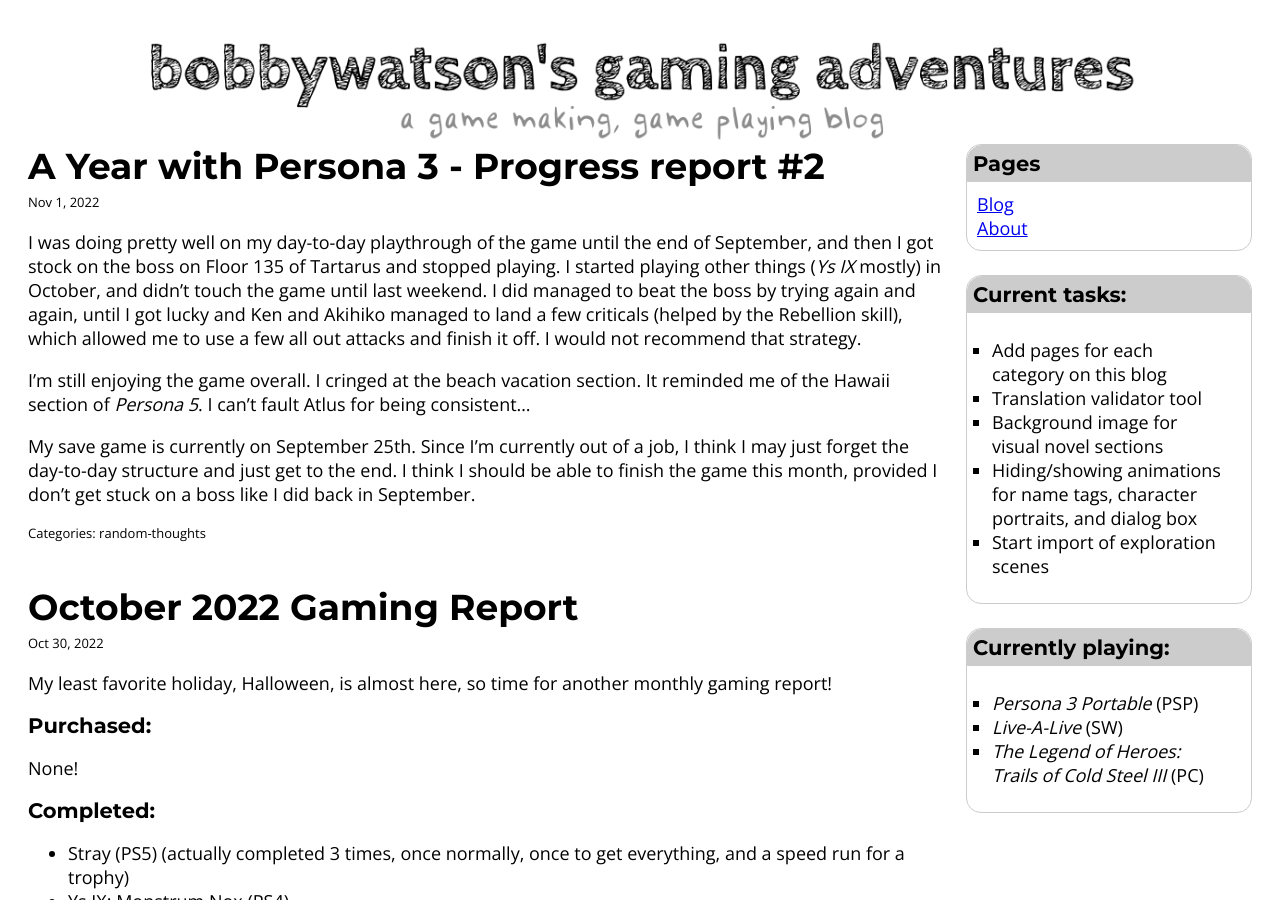
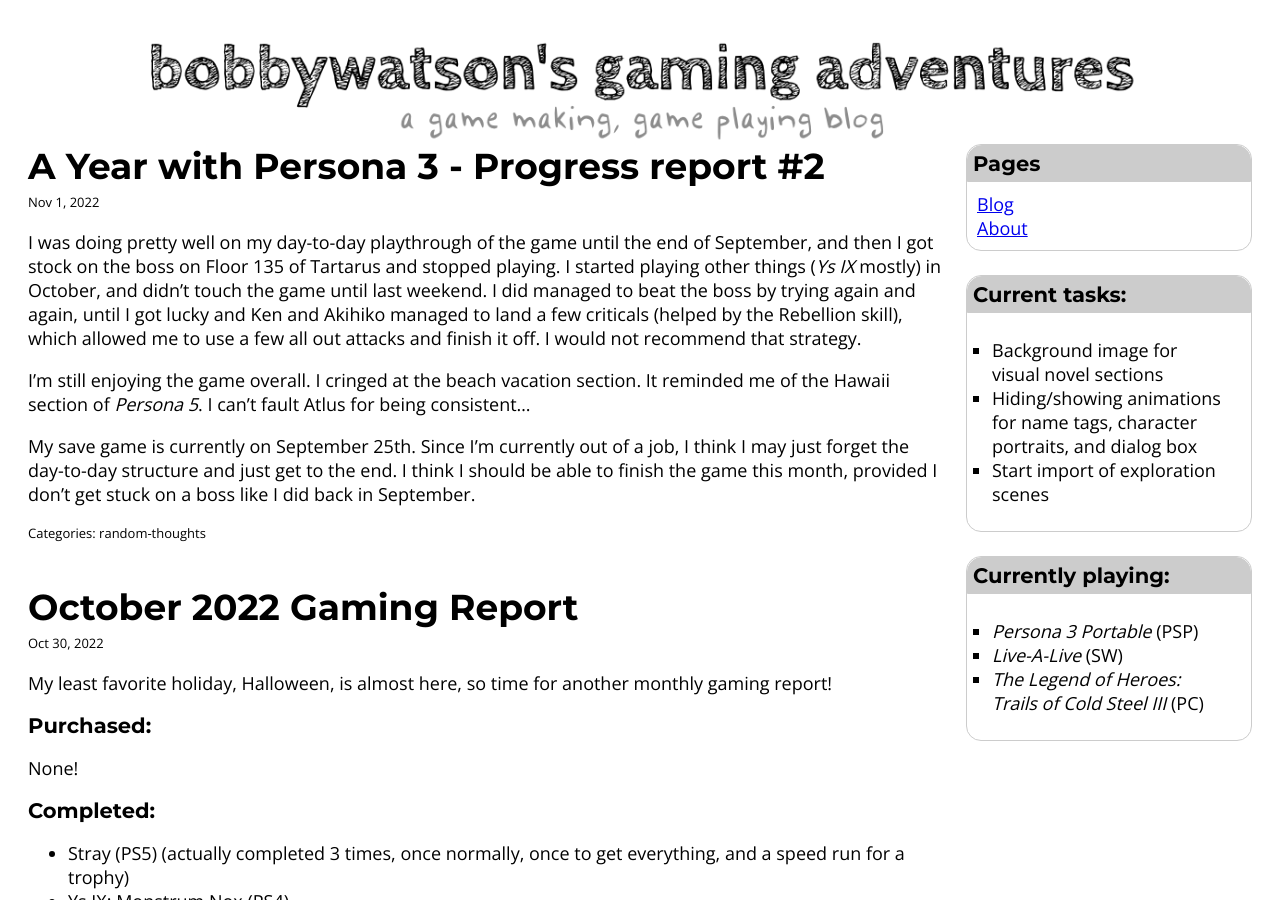
Before and after one commit to bobbywatson100/bobbywatson100.github.io, a Jekyll site: the page built from index.html, in a window 1280 px wide and 900 px high. Built offline with Jekyll 4.4.1, drawn with Linux system fonts in a browser that asks for light colours; the list of posts is cut into pages by our own code.

Commit message:
Updated task list

```diff
--- a/_data/dev_tasks.yml
+++ b/_data/dev_tasks.yml
@@ -1,5 +1,3 @@
-- name: Add pages for each category on this blog
-- name: Translation validator tool
 - name: Background image for visual novel sections
 - name: Hiding/showing animations for name tags, character portraits, and dialog box
 - name: Start import of exploration scenes
```
